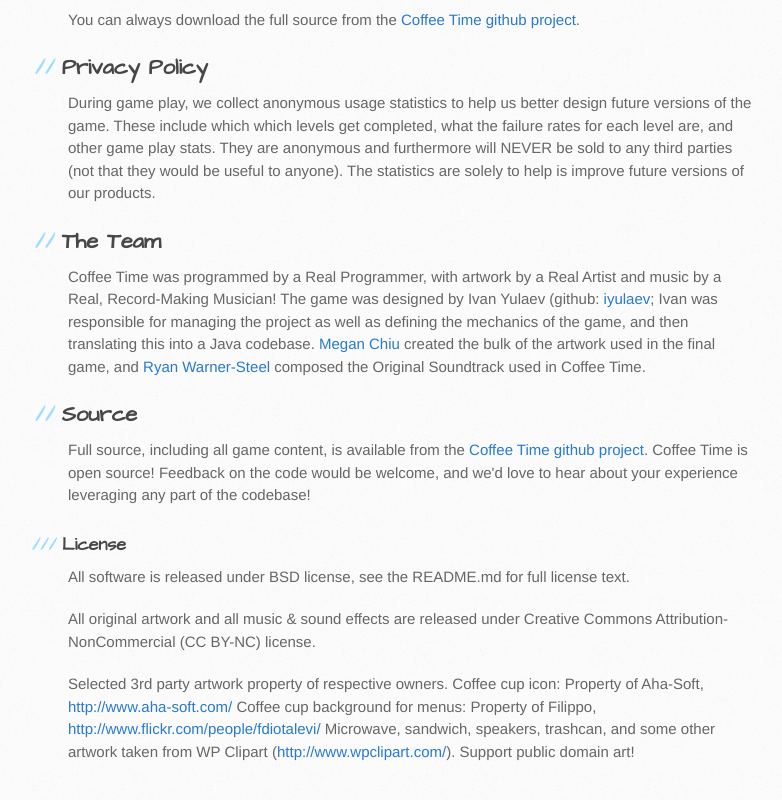
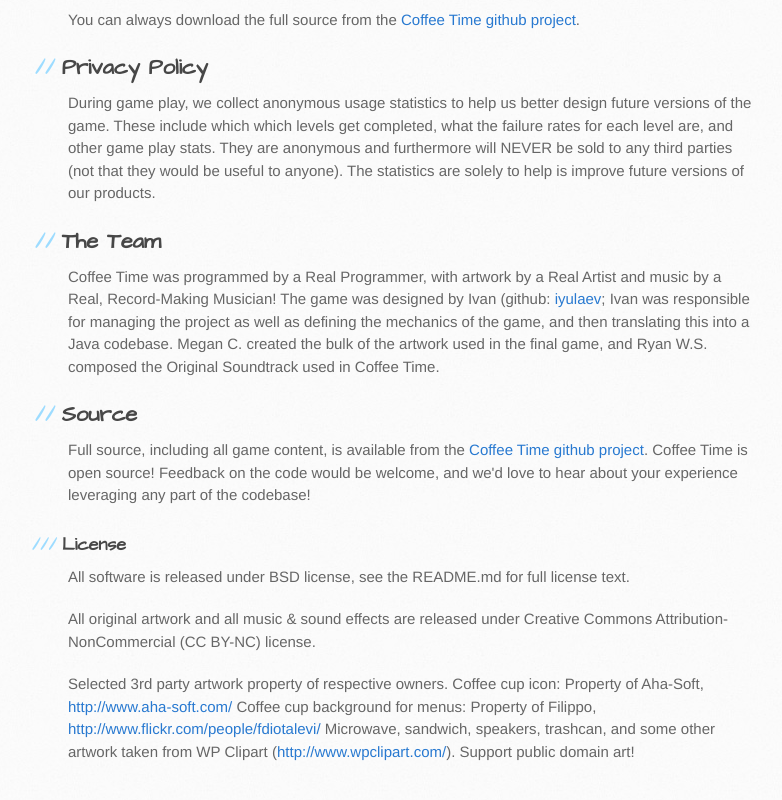
Before and after one commit to iyulaev/tacotime, a plain HTML site: page index.html in a window 1280 px wide. Shown: the part 897-1697 px from the top of the page, without its empty margins (102-884 px from the left). Drawn offline with Linux system fonts and the light colour scheme.

```diff
--- a/index.html
+++ b/index.html
@@ -46,7 +46,7 @@
 
 <h2>The Team</h2>
 
-<p>Coffee Time was programmed by a Real Programmer, with artwork by a Real Artist and music by a Real, Record-Making Musician! The game was designed by Ivan Yulaev (github: <a href="https://github.com/iyulaev">iyulaev</a>; Ivan was responsible for managing the project as well as defining the mechanics of the game, and then translating this into a Java codebase. <a href="https://www.facebook.com/mgchiu">Megan Chiu</a> created the bulk of the artwork used in the final game, and <a href="https://www.facebook.com/destrega">Ryan Warner-Steel</a> composed the Original Soundtrack used in Coffee Time.</p>
+<p>Coffee Time was programmed by a Real Programmer, with artwork by a Real Artist and music by a Real, Record-Making Musician! The game was designed by Ivan (github: <a href="https://github.com/iyulaev">iyulaev</a>; Ivan was responsible for managing the project as well as defining the mechanics of the game, and then translating this into a Java codebase. Megan C. created the bulk of the artwork used in the final game, and Ryan W.S. composed the Original Soundtrack used in Coffee Time.</p>
 
 <h2>Source</h2>
 
```
Also changed, not shown: params.json (+1 -1 lines).
